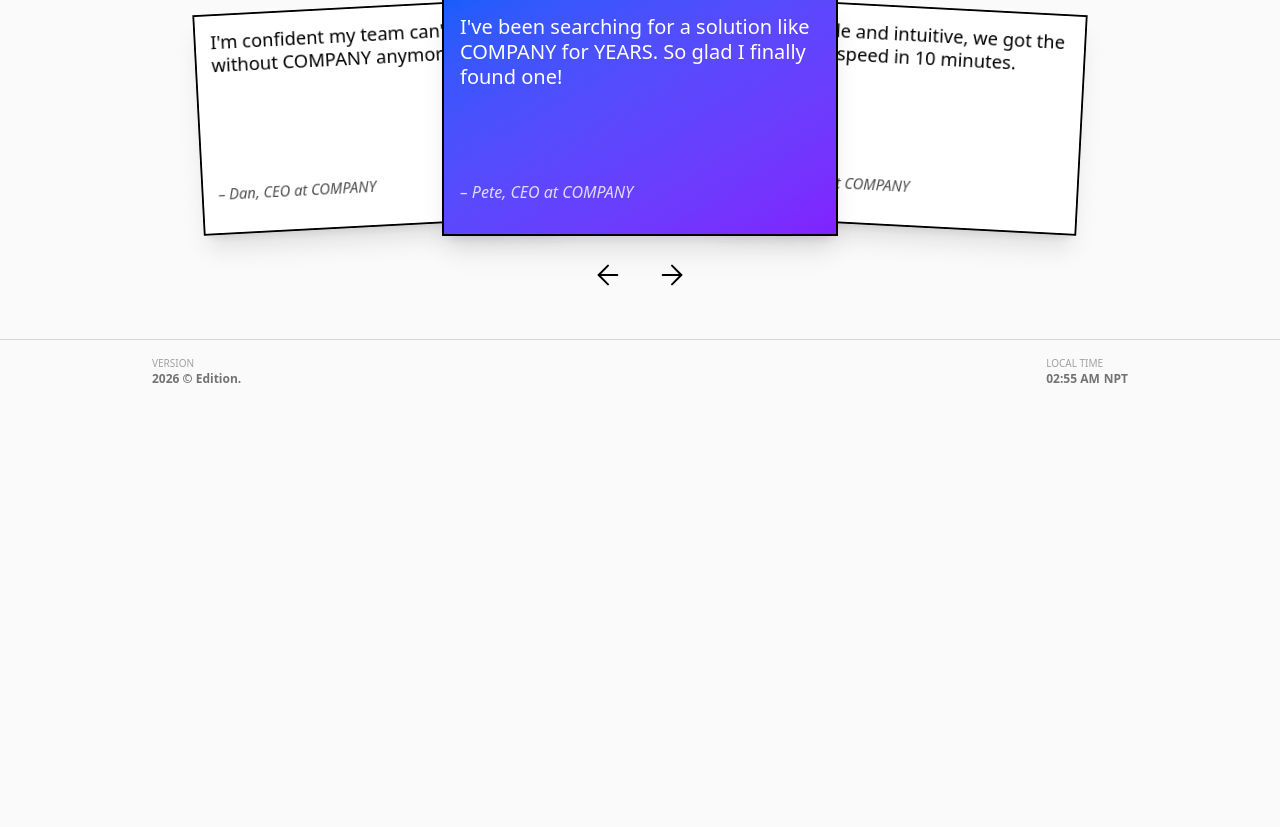
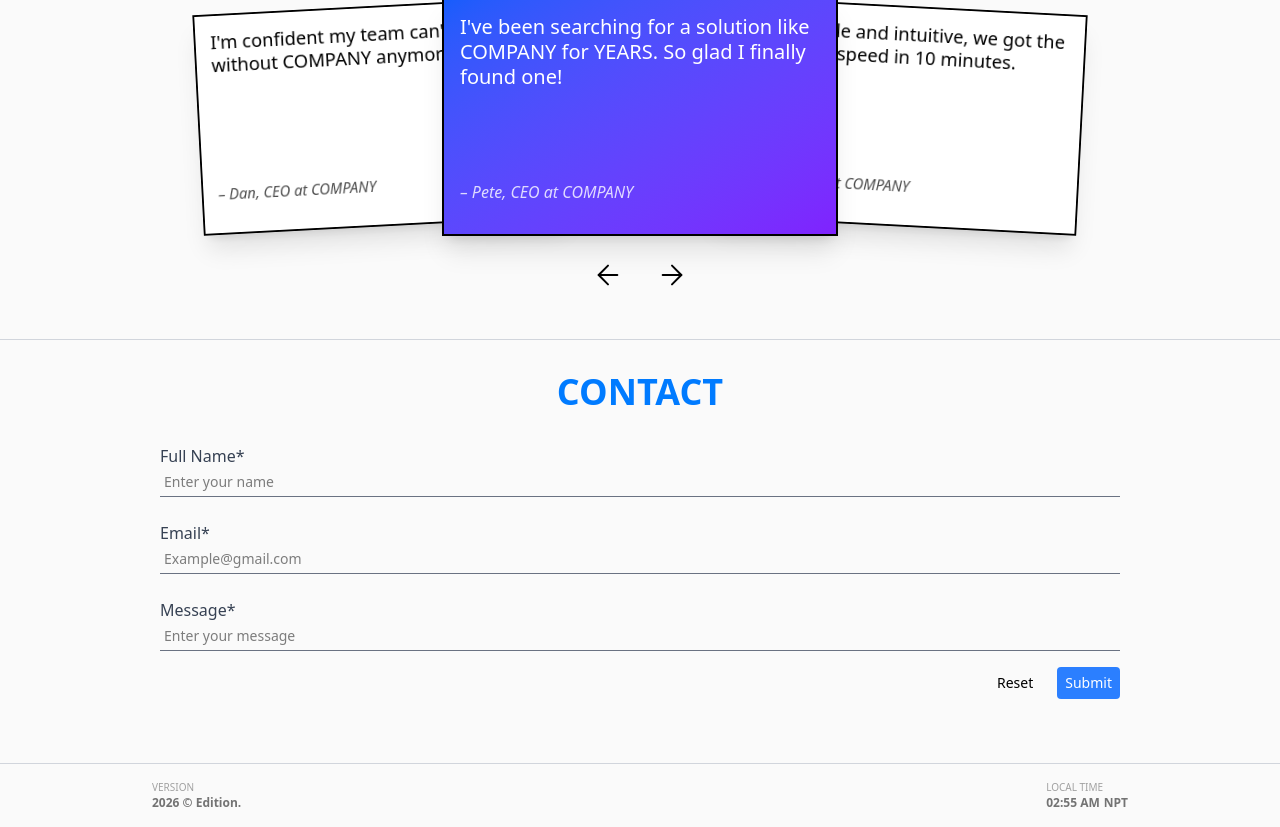
Before and after one commit to ankitshahi22/An_Creative_Studio, a Next.js app: page / in a window 1280 px wide. Shown: the part 1940-2767 px from the top of the page. Before the commit the page ends 2343 px from the top, so only its background shows below. Built offline with nearby package versions, Linux system fonts and the light colour scheme.

Commit message:
created Contact section

```diff
--- a/src/app/page.js
+++ b/src/app/page.js
@@ -4,6 +4,7 @@ import Work from "../component/work/work";
 import Header from "../component/header/Header";
 import Footer from "../component/footer/Footer";
 import Testimonial from "../component/testimonial /testimonial";
+import Contact from "../component/contact/Contact";
 
 export default function Home() {
   return (
@@ -15,6 +16,7 @@ export default function Home() {
         <Work />
       </main>
       <Testimonial />
+      <Contact />
       <Footer />
     </>
   );
--- /dev/null
+++ b/src/component/contact/Contact.jsx
@@ -0,0 +1,43 @@
+import { borderClr } from "../../store/data";
+import Input from "../../utils/Input";
+
+const Contact = () => {
+  return (
+    <div className={`${borderClr}`}>
+      <div className="p-8 w-[80%] mx-auto">
+        <h2 className="text-4xl font-bold text-[#007bff] text-center">
+          CONTACT
+        </h2>
+        <div className="flex flex-col gap-4 py-8">
+          <div className="flex flex-col gap-6">
+            <Input
+              label="Full Name"
+              name="fullName"
+              placeholder="Enter your name"
+            />
+            <Input
+              label="Email"
+              name="email"
+              type="email"
+              placeholder="Example@gmail.com"
+            />
+            <Input
+              label="Message"
+              name="message"
+              type="textarea"
+              placeholder="Enter your message"
+            />
+          </div>
+          <div className="flex justify-end gap-6 text-sm">
+            <button>Reset</button>
+            <button className="px-2 py-1.5 bg-blue-500 text-white rounded">
+              Submit
+            </button>
+          </div>
+        </div>
+      </div>
+    </div>
+  );
+};
+
+export default Contact;
--- a/src/component/testimonial /testimonial.jsx
+++ b/src/component/testimonial /testimonial.jsx
@@ -63,7 +63,7 @@ export default function StaggerTestimonials() {
               return (
                 <motion.div
                   key={index}
-                  initial={false}
+                  initial={{ x: 0, rotate: 0, scale: 1, opacity: 1 }}
                   animate={{
                     x,
                     rotate,
--- /dev/null
+++ b/src/utils/Input.jsx
@@ -0,0 +1,15 @@
+const Input = ({ label, name, placeholder, type = "text" }) => {
+  return (
+    <div className="flex flex-col">
+      <label className="text-gray-700">{label}*</label>
+      <input
+        type={type}
+        name={name}
+        placeholder={placeholder}
+        className="border-0 border-b border-gray-500 p-1 focus:outline-none focus:ring-2 focus:ring-transparent placeholder:text-sm text-sm"
+      />
+    </div>
+  );
+};
+
+export default Input;
```
